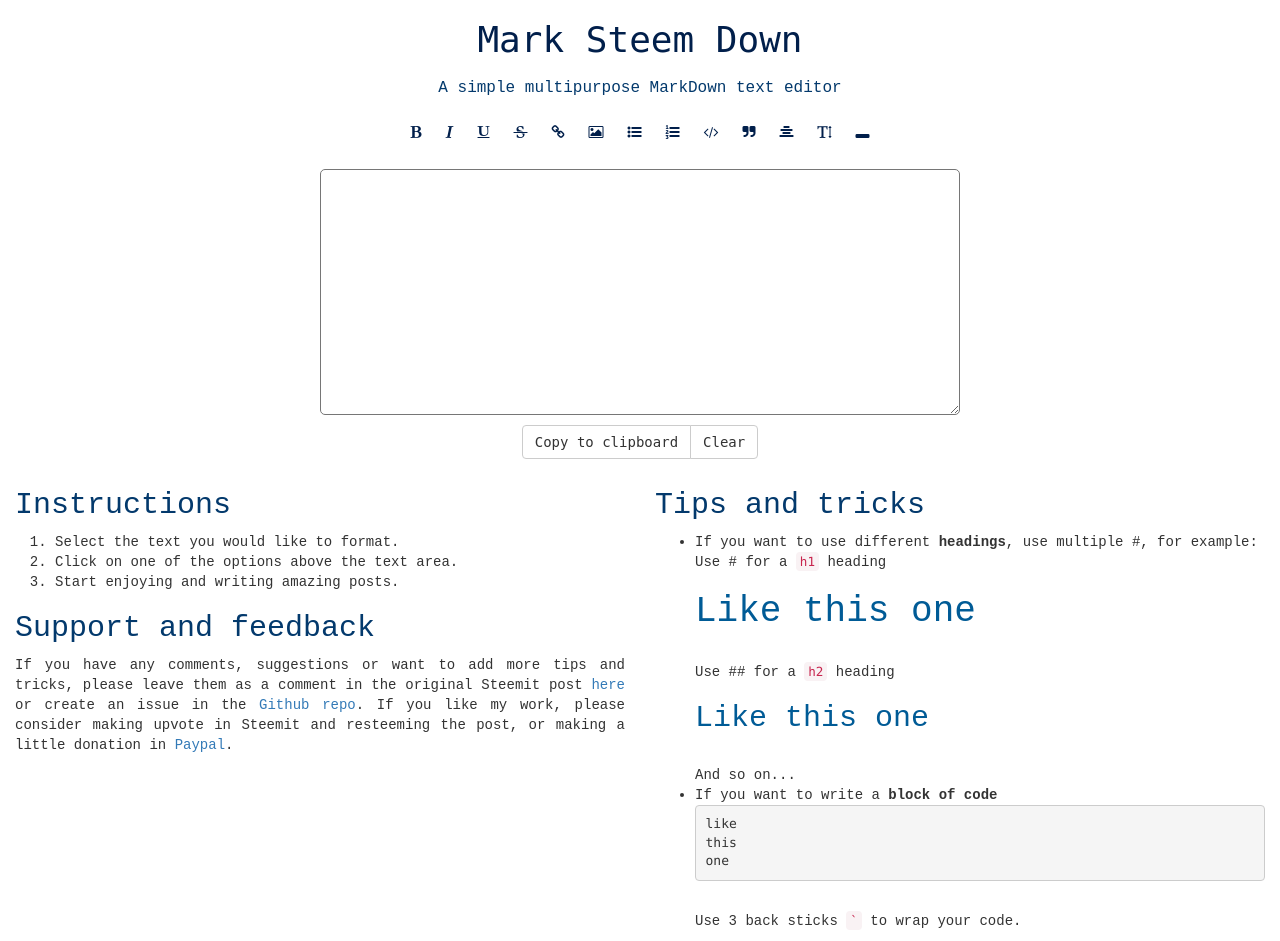
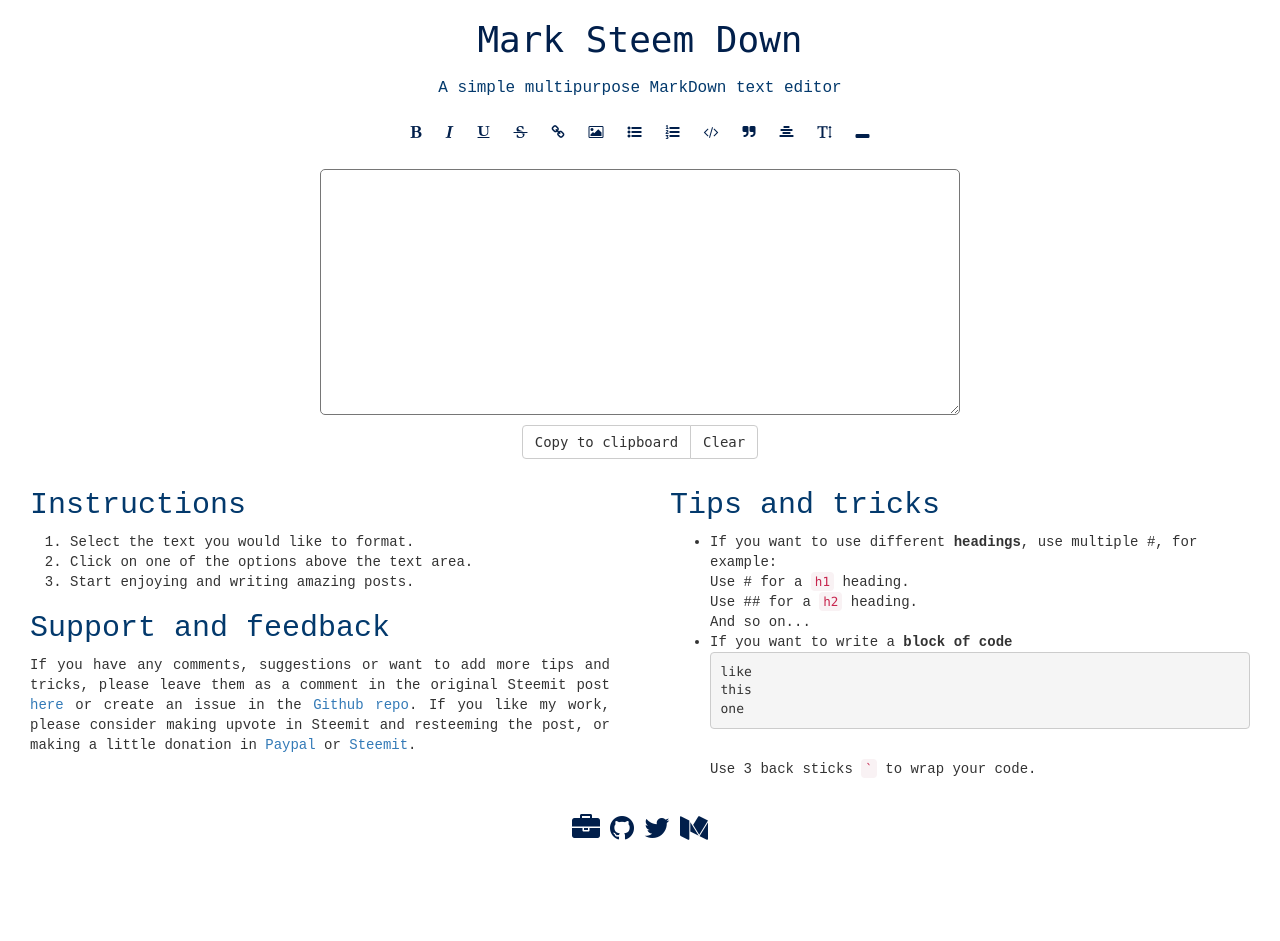
Before and after one commit to jfuenmayor96/mark-steem-down, a React (Create React App) app: page / in a window 1280 px wide. After the commit the page ends 854 px from the top, so only its background shows below. Built offline with nearby package versions, Linux system fonts and the light colour scheme; the HTML template or start-up script is replaced by a standard one.

Commit message:
added a some padding and the heading examples were deleted

```diff
--- a/src/containers/Editor/Editor.js
+++ b/src/containers/Editor/Editor.js
@@ -234,7 +234,7 @@ class Editor extends Component {
                     </div>
                     {/* Instructions and tips*/}
                     <div className="row">
-                        <div className="col-lg-6">
+                        <div className="col-lg-6" style={{paddingLeft: "30px", paddingRight: "30px"}}>
                             <h2>Instructions</h2>
                             <ol>
                                 <li><span>Select the text you would like to format.</span></li>
@@ -242,15 +242,14 @@ class Editor extends Component {
                                 <li><span>Start enjoying and writing amazing posts.</span></li>
                             </ol>
                             <h2>Support and feedback</h2>
-                            <p style={{textAlign: "justify"}}>If you have any comments, suggestions or want to add more tips and tricks, please leave them as a comment in the original Steemit post <a href="#">here</a> or create an issue in the <a href="https://github.com/jfuenmayor96/mark-steem-down">Github repo</a>. If you like my work, please consider making upvote in Steemit and resteeming the post, or making a little donation in <a href="https://paypal.me/jfuenmayor96">Paypal</a>.</p>
+                            <p style={{textAlign: "justify"}}>If you have any comments, suggestions or want to add more tips and tricks, please leave them as a comment in the original Steemit post <a href="#">here</a> or create an issue in the <a href="https://github.com/jfuenmayor96/mark-steem-down">Github repo</a>. If you like my work, please consider making upvote in Steemit and resteeming the post, or making a little donation in <a href="https://paypal.me/jfuenmayor96">Paypal</a> or <a href="https://steemit.com/@jfuenmayor96">Steemit</a>.</p>
                         </div>
-
-                        <div className="col-lg-6">
+                        <div className="col-lg-6" style={{paddingLeft: "30px", paddingRight: "30px"}}>
                             <h2>Tips and tricks</h2>
                             <ul>
                                 <li>If you want to use different <b>headings</b>, use multiple #, for example:<br/>
-                                Use # for a <code>h1</code> heading <h1 style={{color: "#005b96"}}>Like this one</h1><br/>
-                                Use ## for a <code>h2</code> heading <h2 style={{color: "#005b96"}}>Like this one</h2><br/>
+                                Use # for a <code>h1</code> heading.<br/>
+                                Use ## for a <code>h2</code> heading.<br/>
                                 And so on...<br/>
                                 </li>
                                 <li>If you want to write a <b>block of code</b> <br/>
@@ -258,6 +257,13 @@ class Editor extends Component {
                                 Use 3 back sticks <code>`</code> to wrap your code.</li>
                             </ul>
                         </div>
+                        <p className="col-lg-12 col-md-12 col-sm-12 col-xs-12" style={{textAlign: "center", paddingTop: "25px", paddingLeft: "30px", paddingRight: "30px"}}>
+                                <a href="https://jfuenmayor96.github.io" alt="Julio Fuenmayor's personal portfolio"><i className="fa fa-2x fa-briefcase" aria-hidden="true"> </i></a>
+                                <a href="https://github.com/jfuenmayor96" alt="Julio Fuenmayor's Github account"><i className="fa fa-2x fa-github" aria-hidden="true"> </i></a>
+                                <a href="https://twitter.com/jfuenmayor96" alt="Julio Fuenmayor's Twitter account"><i className="fa fa-2x fa-twitter" aria-hidden="true"> </i></a>
+                                <a href="https://medium.com/@jfuenmayor96" alt="Julio Fuenmayor's Medium Account"><i className="fa fa-2x fa-medium" aria-hidden="true"> </i></a>
+
+                            </p>
                     </div>
                 </div>
             </div>
```
